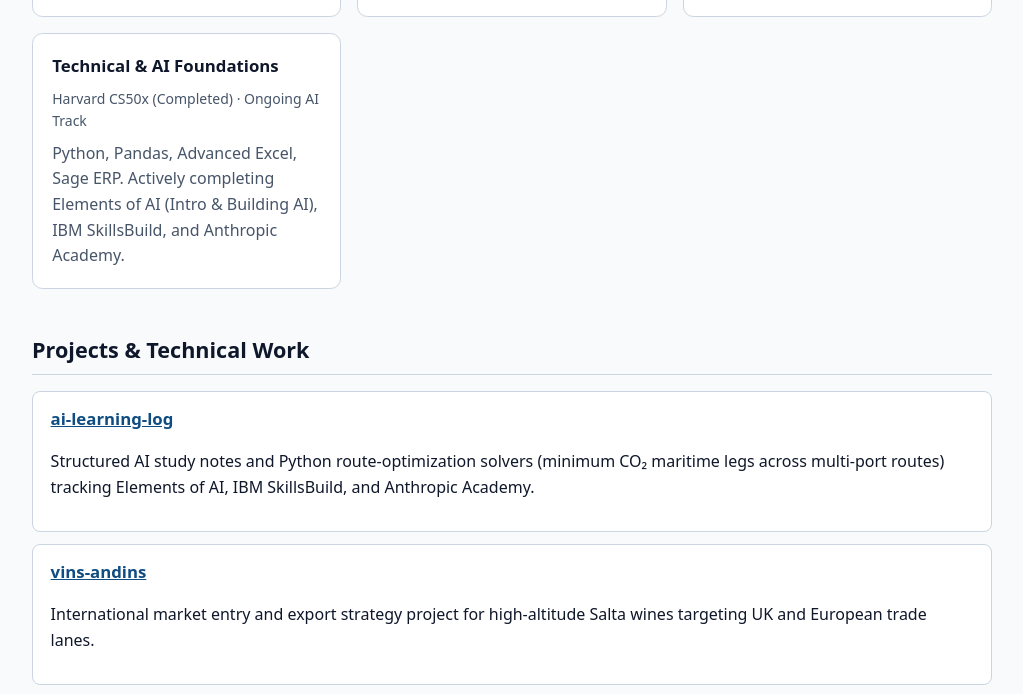
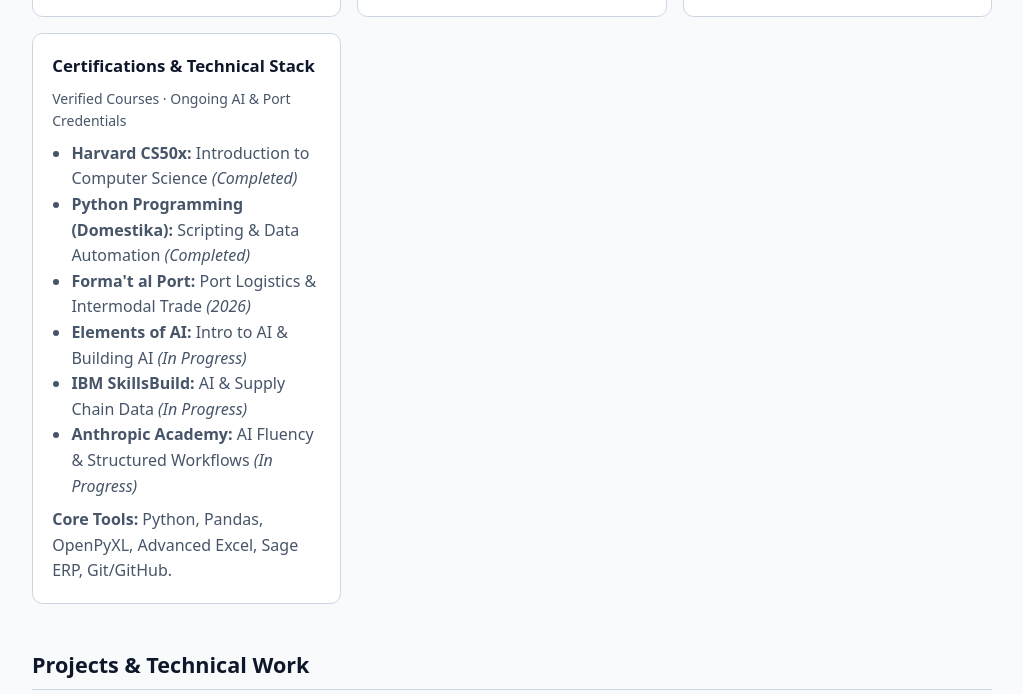
Before and after one commit to HipolitoB/HipolitoB.github.io, a plain HTML site: page index.html in a window 1280 px wide. Shown: the part 860-1554 px from the top of the page, without its empty margins (128-1151 px from the left). Drawn offline with Linux system fonts and the light colour scheme.

Commit message:
feat(portfolio): detail certifications and add email contact section

```diff
--- a/index.html
+++ b/index.html
@@ -386,9 +386,17 @@
           </ul>
         </article>
         <article class="card">
-          <h3>Technical &amp; AI Foundations</h3>
-          <p class="meta">Harvard CS50x (Completed) · Ongoing AI Track</p>
-          <p>Python, Pandas, Advanced Excel, Sage ERP. Actively completing Elements of AI (Intro &amp; Building AI), IBM SkillsBuild, and Anthropic Academy.</p>
+          <h3>Certifications &amp; Technical Stack</h3>
+          <p class="meta">Verified Courses · Ongoing AI &amp; Port Credentials</p>
+          <ul>
+            <li><strong>Harvard CS50x:</strong> Introduction to Computer Science <em>(Completed)</em></li>
+            <li><strong>Python Programming (Domestika):</strong> Scripting &amp; Data Automation <em>(Completed)</em></li>
+            <li><strong>Forma't al Port:</strong> Port Logistics &amp; Intermodal Trade <em>(2026)</em></li>
+            <li><strong>Elements of AI:</strong> Intro to AI &amp; Building AI <em>(In Progress)</em></li>
+            <li><strong>IBM SkillsBuild:</strong> AI &amp; Supply Chain Data <em>(In Progress)</em></li>
+            <li><strong>Anthropic Academy:</strong> AI Fluency &amp; Structured Workflows <em>(In Progress)</em></li>
+          </ul>
+          <p><strong>Core Tools:</strong> Python, Pandas, OpenPyXL, Advanced Excel, Sage ERP, Git/GitHub.</p>
         </article>
       </div>
     </section>
@@ -438,8 +446,10 @@
     <section id="connect">
       <h2>Connect</h2>
       <p class="lead">Open to part-time / dual-intensive opportunities in <strong>Barcelona</strong> in international procurement, customs &amp; trade compliance, maritime operations, or supply chain analytics.</p>
+      <p>Direct email: <a class="inline-link" href="mailto:hipolitobaez223@gmail.com">hipolitobaez223@gmail.com</a></p>
       <div class="actions">
-        <a class="btn btn-primary" href="https://www.linkedin.com/in/jose-hipolito-baez" target="_blank" rel="noopener noreferrer">Connect on LinkedIn</a>
+        <a class="btn btn-primary" href="mailto:hipolitobaez223@gmail.com">Email Me</a>
+        <a class="btn btn-secondary" href="https://www.linkedin.com/in/jose-hipolito-baez" target="_blank" rel="noopener noreferrer">Connect on LinkedIn</a>
         <a class="btn btn-secondary" href="https://github.com/HipolitoB" target="_blank" rel="noopener noreferrer">Follow on GitHub</a>
       </div>
     </section>
```
